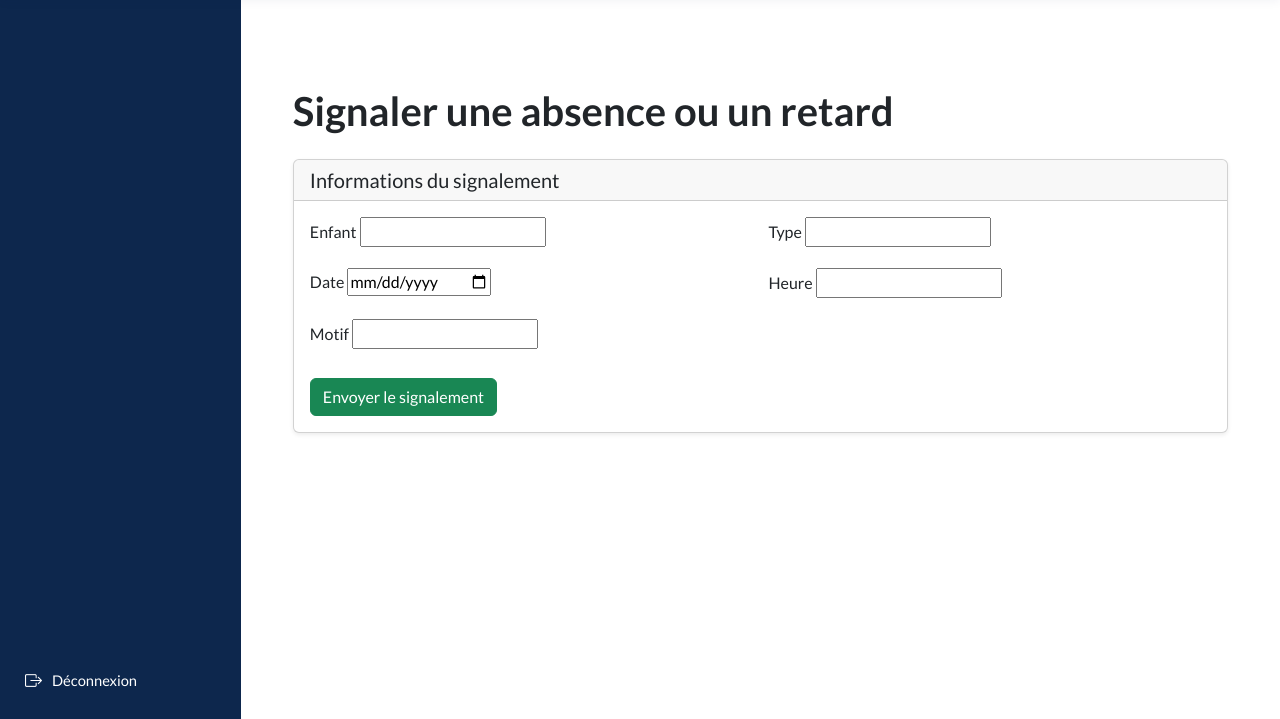
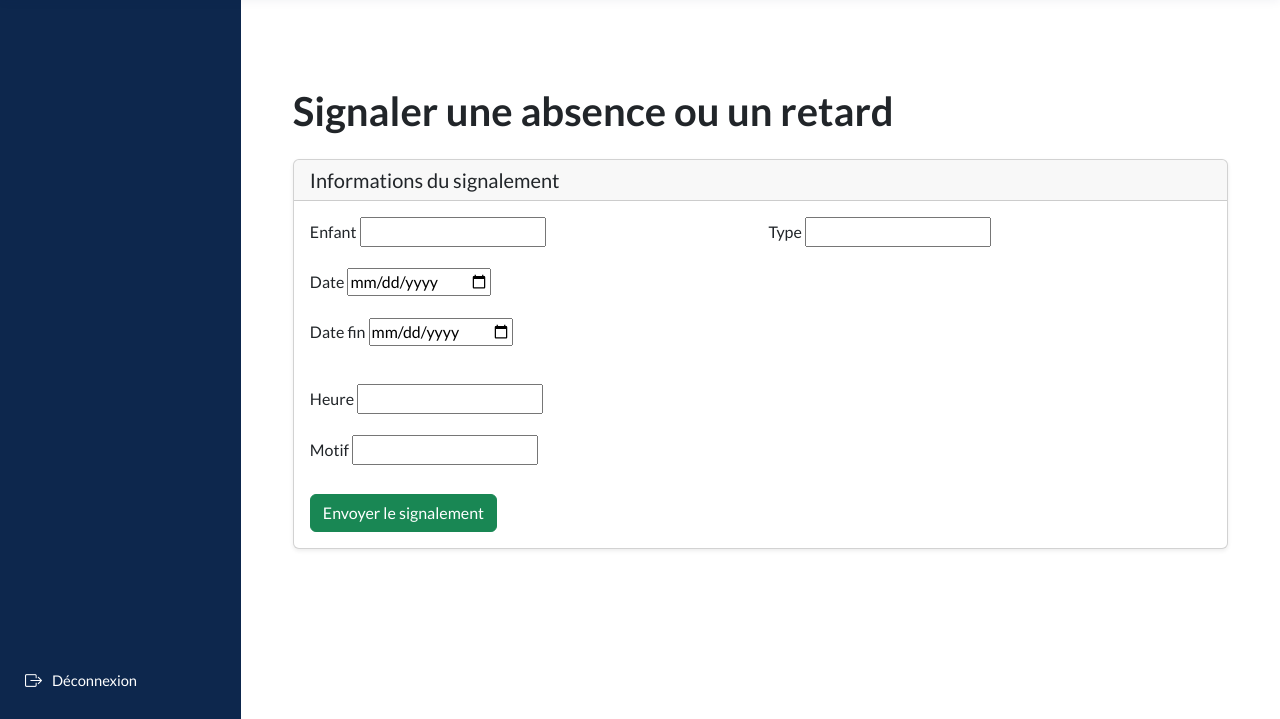
Before and after one commit to saiahhoussem/CarthageXManagement, a Django app: template templates/presences/signaler_presence.html in a window 1280 px wide. Shown: the part 88-807 px from the top of the page. Run offline with Django 5.2, Linux system fonts and the light colour scheme; the template is opened without the code that fills it, so the values that code supplies are empty, except form fields; tables that the repository leaves empty hold one stand-in row (values such as "Sample post"); form fields are guessed from the names that the template uses.

Commit message:
Feat : Ajout du champ date de fin d'une présence dans le formulaire du signalement de parent

```diff
--- a/templates/presences/signaler_presence.html
+++ b/templates/presences/signaler_presence.html
@@ -82,6 +82,29 @@
                         {% endfor %}
                     </div>
 
+                    <div class="mb-3">
+                        <label
+                            for="{{ form.date_fin.id_for_label }}"
+                            class="form-label"
+                        >
+                            {{ form.date_fin.label }}
+                        </label>
+
+                        {{ form.date_fin }}
+
+                        {% if form.date_fin.help_text %}
+                            <div class="form-text">
+                                {{ form.date_fin.help_text }}
+                            </div>
+                        {% endif %}
+
+                        {% for error in form.date_fin.errors %}
+                            <div class="text-danger">
+                                {{ error }}
+                            </div>
+                        {% endfor %}
+                    </div>
+
                     <div class="col-md-6">
                         <label
                             for="{{ form.heure.id_for_label }}"
```
